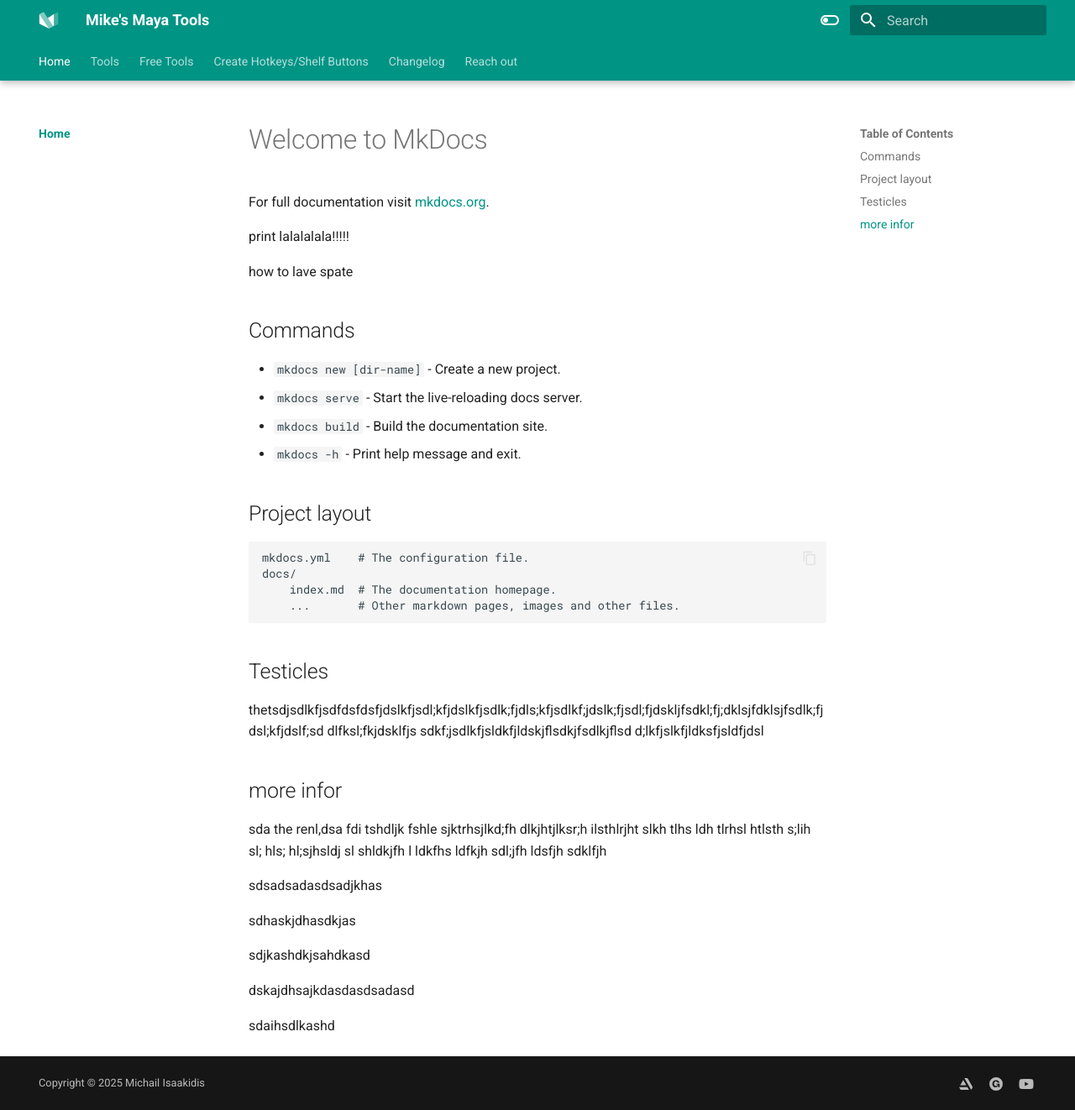
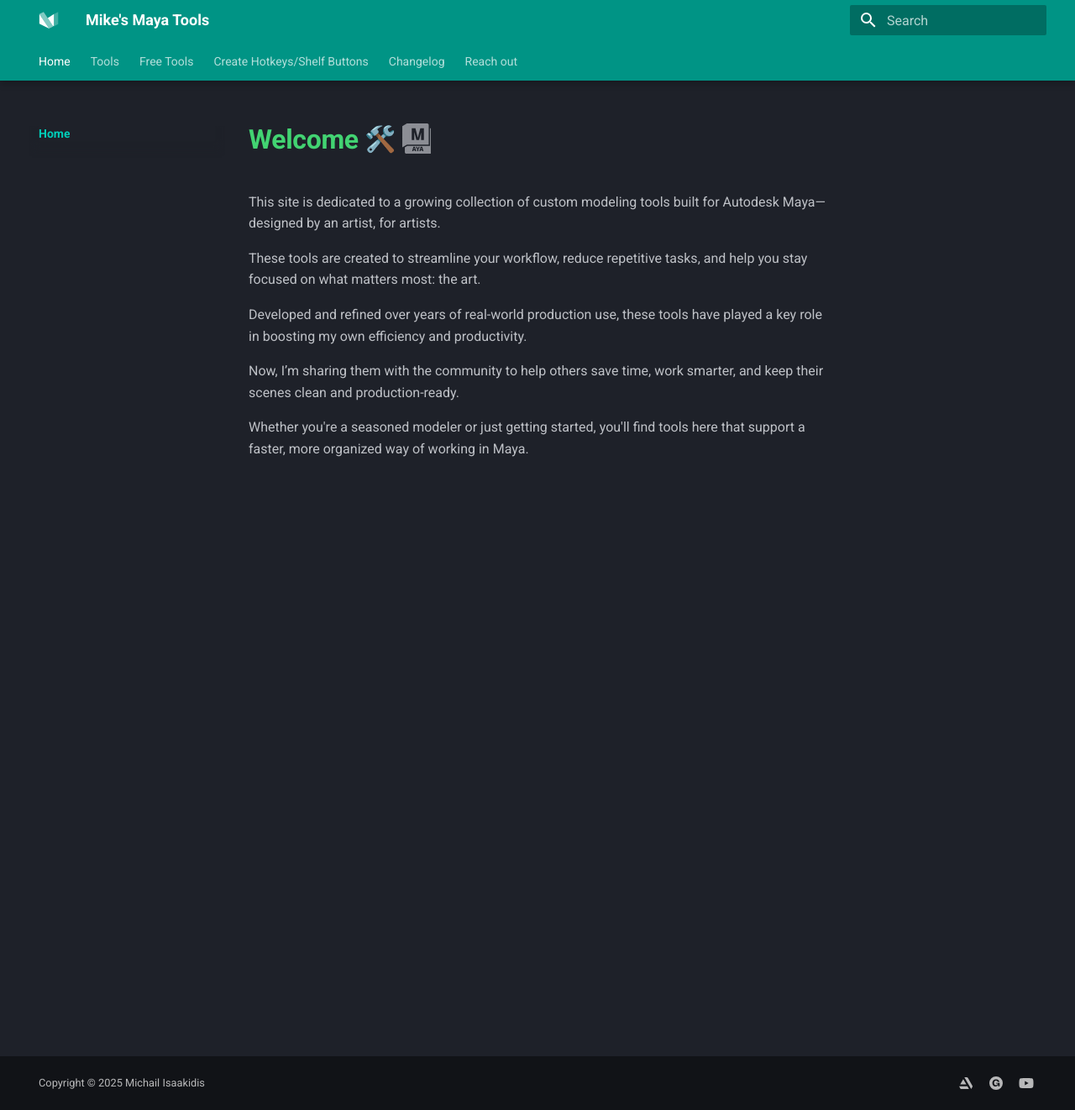
Before and after one commit to mike-isaakidis/Maya-Modelling-Tools, an MkDocs documentation site: the page built from docs/index.md, in a window 1280 px wide and 1322 px high. Shown: the whole window at 84% size. Built offline with MkDocs 1.6.1 and Material for MkDocs 9.7.7, drawn with Linux system fonts in a browser that asks for light colours; emoji names are drawn with the system emoji font.

Commit message:
updated home page
updated home page

```diff
--- a/docs/index.md
+++ b/docs/index.md
@@ -1,44 +1,10 @@
-# Welcome to MkDocs
+# **<span style="color:rgb(66, 211, 114);">Welcome</span>**  :tools: :simple-autodeskmaya:
+This site is dedicated to a growing collection of custom modeling tools built for Autodesk Maya—designed by an artist, for artists.
 
-For full documentation visit [mkdocs.org](https://www.mkdocs.org).
+These tools are created to streamline your workflow, reduce repetitive tasks, and help you stay focused on what matters most: the art.
 
-print lalalalala!!!!!
+Developed and refined over years of real-world production use, these tools have played a key role in boosting my own efficiency and productivity.
 
-how to lave spate
+Now, I’m sharing them with the community to help others save time, work smarter, and keep their scenes clean and production-ready.
 
-## Commands
-
-* `mkdocs new [dir-name]` - Create a new project.
-* `mkdocs serve` - Start the live-reloading docs server.
-* `mkdocs build` - Build the documentation site.
-* `mkdocs -h` - Print help message and exit.
-
-## Project layout
-
-    mkdocs.yml    # The configuration file.
-    docs/
-        index.md  # The documentation homepage.
-        ...       # Other markdown pages, images and other files.
-
-
-## Testicles
-
-thetsdjsdlkfjsdfdsfdsfjdslkfjsdl;kfjdslkfjsdlk;fjdls;kfjsdlkf;jdslk;fjsdl;fjdskljfsdkl;fj;dklsjfdklsjfsdlk;fjdsl;kfjdslf;sd
-dlfksl;fkjdsklfjs
-sdkf;jsdlkfjsldkfjldskjflsdkjfsdlkjflsd
-d;lkfjslkfjldksfjsldfjdsl
-
-## more infor
-
-sda the renl,dsa fdi tshdljk fshle sjktrhsjlkd;fh dlkjhtjlksr;h  ilsthlrjht slkh tlhs ldh tlrhsl htlsth s;lih sl; hls; hl;sjhsldj sl shldkjfh l ldkfhs ldfkjh sdl;jfh  ldsfjh sdklfjh
-
-sdsadsadasdsadjkhas
-
-sdhaskjdhasdkjas
-
-
-sdjkashdkjsahdkasd
-
-dskajdhsajkdasdasdsadasd
-
-sdaihsdlkashd
+Whether you're a seasoned modeler or just getting started, you'll find tools here that support a faster, more organized way of working in Maya.
--- a/mkdocs.yml
+++ b/mkdocs.yml
@@ -91,18 +91,25 @@
 
   language: en
   palette:
-    - scheme: default
-      toggle:
-       icon: material/toggle-switch-off-outline
-       name: Switch to dark mode
-      primary: teal
-      accent: purple
+
     - scheme: slate
-      toggle:
-       icon: material/toggle-switch
-       name: Switch to light
       primary: teal
       accent: deep orange
+
+    # old way where you could switch between night and day mode
+    #- scheme: default
+    #  toggle:
+    #   icon: material/toggle-switch-off-outline
+    #   name: Switch to dark mode
+    #  primary: teal
+    #  accent: deep orange
+    #- scheme: slate
+    #  toggle:
+    #   icon: material/toggle-switch
+    #   name: Switch to light
+    #  primary: teal
+    #  accent: deep orange
+
   icon:
     logo: logo
 
```
Also changed, not shown: docs/Batch Exporter/Breakdown.md (+2 -2 lines), docs/Changelog/index.md (+2 -9 lines), docs/Create Hotkeys Shelf Buttons/index.md (+5 -5 lines).
